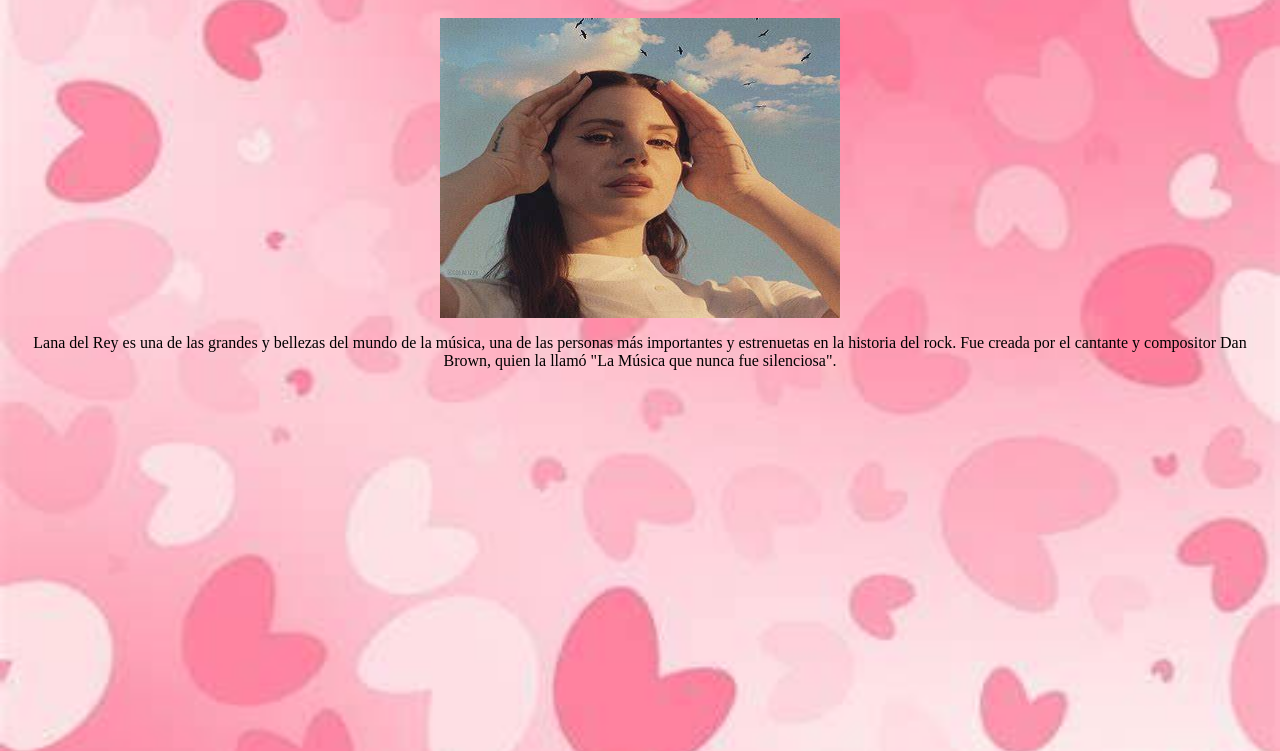
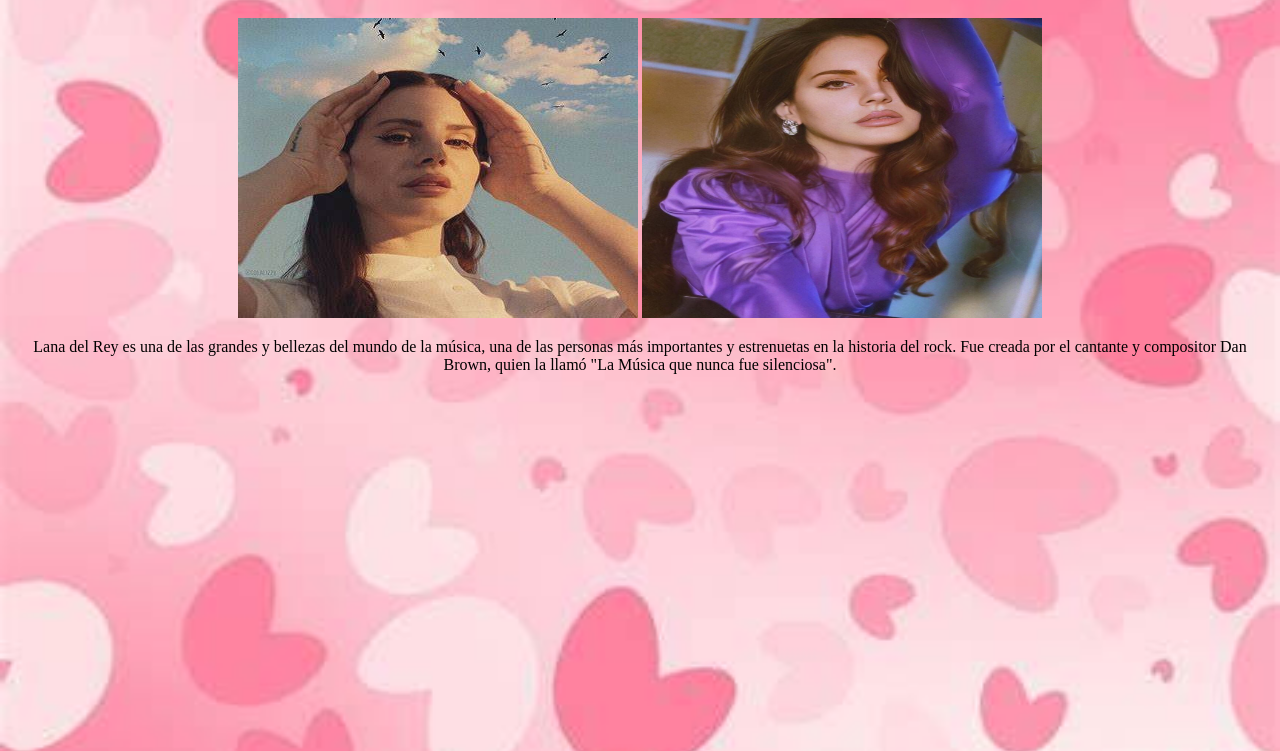
Before and after one commit to Noemy-Estela/como-gif, a plain HTML site: page index.html in a window 1280 px wide. Shown: the part 49-800 px from the top of the page. Drawn offline with Linux system fonts and the light colour scheme.

Commit message:
actualizacion

```diff
--- a/index.html
+++ b/index.html
@@ -12,6 +12,7 @@
 
     <center>
     <img src="lana.jpg" alt="Lana del Rey" width="400px" height="300px">
+    <img src="lanad.jpg" alt="Lana" width="400px" height="300px">
 
     <p>Lana del Rey es una de las grandes y bellezas del mundo de la música,
        una de las personas más importantes y estrenuetas en la historia del rock.
```
